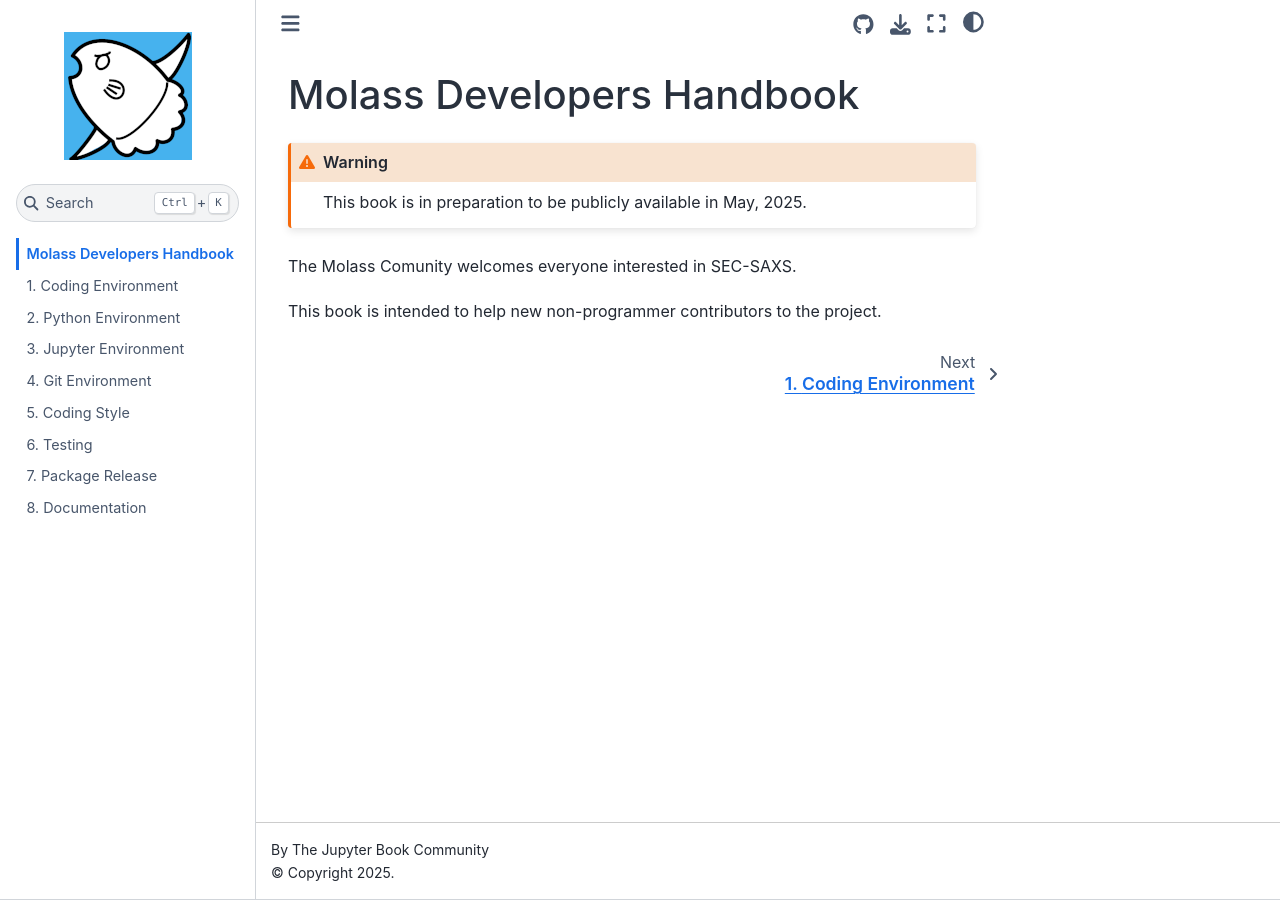
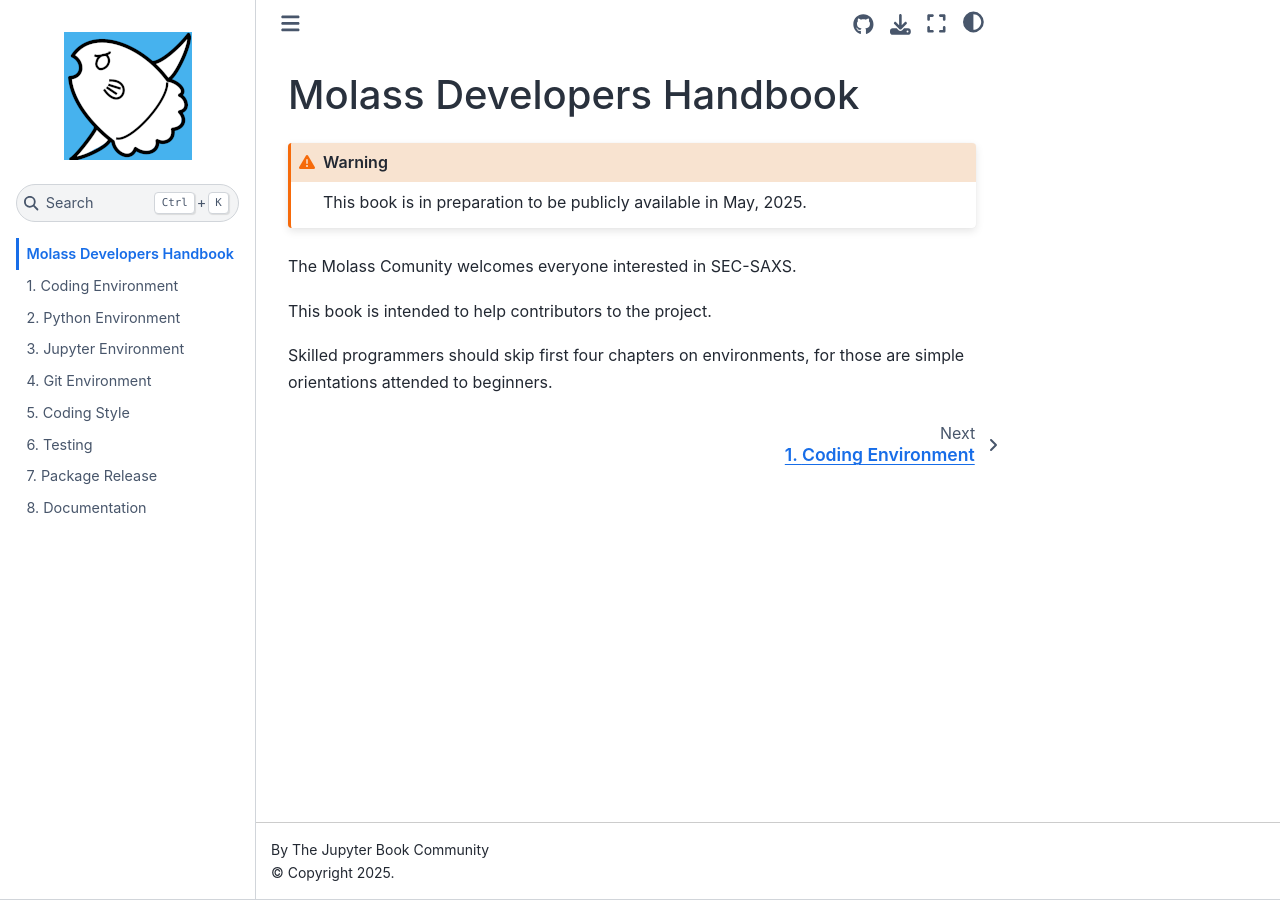
Before and after one commit to biosaxs-dev/molass-develop, a Jupyter Book: the page built from chapters/intro.md, in a window 1280 px wide. Built offline with Jupyter Book 1.0.4 settings and Sphinx 7.4.7 and the Sphinx Book theme 1.1.4, drawn with Linux system fonts in a browser that asks for light colours.

Commit message:
add skip instruction

```diff
--- a/chapters/intro.md
+++ b/chapters/intro.md
@@ -6,4 +6,6 @@ This book is in preparation to be publicly available in May, 2025.
 
 The Molass Comunity welcomes everyone interested in SEC-SAXS.
 
-This book is intended to help new non-programmer contributors to the project.
+This book is intended to help contributors to the project.
+
+Skilled programmers should skip first four chapters on environments, for those are simple orientations attended to beginners.
```
Also changed, not shown: chapters/08/documentation.md (+2 -0 lines).
